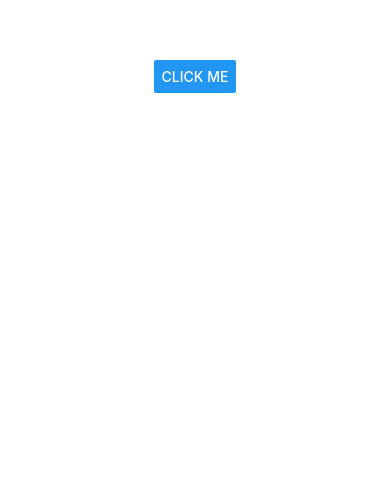
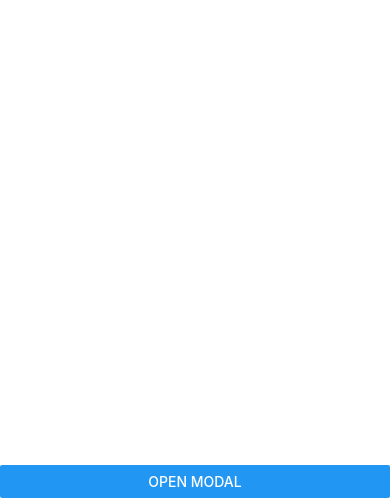
Before and after one commit to gopalkushwah/React-Native, a React Native app: screen / in a window 390 px wide. Shown: the part 346-844 px from the top of the page. Built offline with nearby package versions, Linux system fonts and the light colour scheme.

Commit message:
Modal - creating a modal

```diff
--- a/components/User.tsx
+++ b/components/User.tsx
@@ -1,39 +1,28 @@
 import React, { useState } from 'react'
-import {ActivityIndicator, Button, StyleSheet, View} from 'react-native';
+import {Button, StyleSheet, View,Modal, Text} from 'react-native';
 
 const User = () => {
-    const [showActivityIndicator, setShowActivityIndicator] = useState(false);
+    const [showModal, setShowModal] = useState(false);
 
-    const displayActivitiIndicator = () =>{
-        setShowActivityIndicator(true);
-
-
-        // just think we are calling an api here to fetch data from db and it will take time of 5 second
-        setTimeout(()=>{
-            setShowActivityIndicator(false);
-        },5000)
-
-    }
     return (
         <View style={styles.main}>
-          {/* <ActivityIndicator size={"small"} color={"red"} animating={true}></ActivityIndicator>
-          <ActivityIndicator size={"large"} color={"blue"} animating={true}></ActivityIndicator> */}
-
-
-          {/* <ActivityIndicator size={50} color={"red"} animating={true}></ActivityIndicator> */}
-
-{/*
-          <ActivityIndicator size={100} color={"black"} animating={showActivityIndicator}></ActivityIndicator>
-          <Button
-            title="click me"
-            onPress={displayActivitiIndicator}
-          ></Button> */}
-
-         {showActivityIndicator ? <ActivityIndicator size={100} color={"black"} ></ActivityIndicator> : null}
-          <Button
-            title="click me"
-            onPress={displayActivitiIndicator}
-          ></Button>
+            <Modal
+                transparent={true}
+                visible={showModal}
+                animationType='slide'
+            >
+                <View style={styles.modalView}>
+                    <View style={styles.modalInnerView}>
+                        <Text style={styles.modalText}>Jai Shree Ram 🚩</Text>
+                        <Button title='Close' onPress={()=>setShowModal(false)}></Button>
+                    </View>
+                </View>
+            </Modal>
+            <View
+                style={styles.openModalView}
+            >
+                <Button title='Open Modal' onPress={()=>setShowModal(true)}></Button>
+            </View>
         </View>
     )
 }
@@ -41,8 +30,28 @@ const User = () => {
 const styles = StyleSheet.create({
     main : {
         flex : 1,
-        alignItems :'center',
-        justifyContent : 'center',
+
+    },
+    openModalView:{
+        flex : 1,
+        justifyContent :'flex-end'
+    },
+    modalView : {
+        flex : 1,
+        justifyContent :'center',
+        alignItems : 'center'
+    },
+    modalInnerView : {
+        backgroundColor : 'white',
+        padding : 30,
+        shadowColor : 'black',
+        elevation : 30,
+        borderRadius : 5
+    },
+    modalText : {
+        color : 'black',
+        marginBottom : 10,
+        fontSize : 30
     }
 })
 
```
